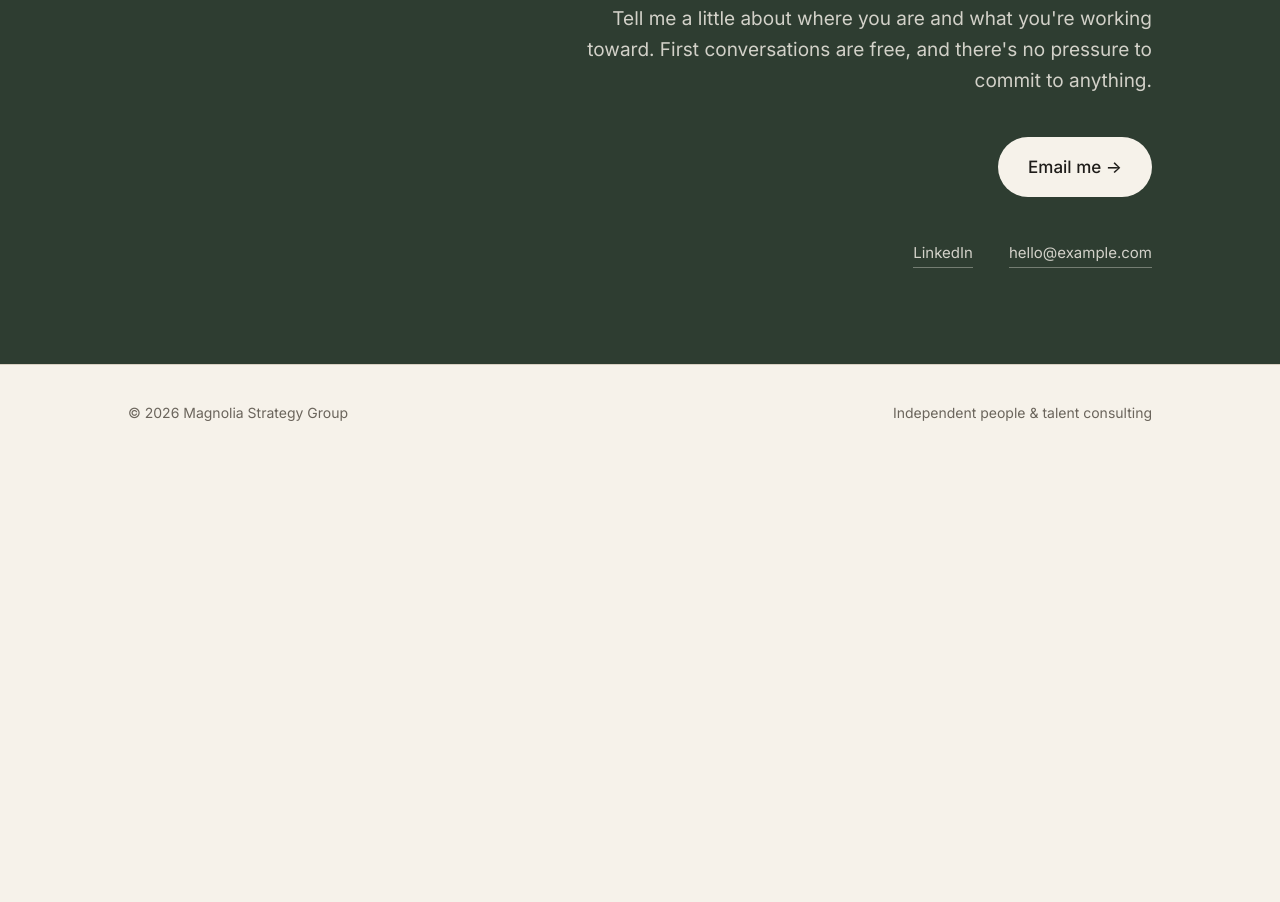
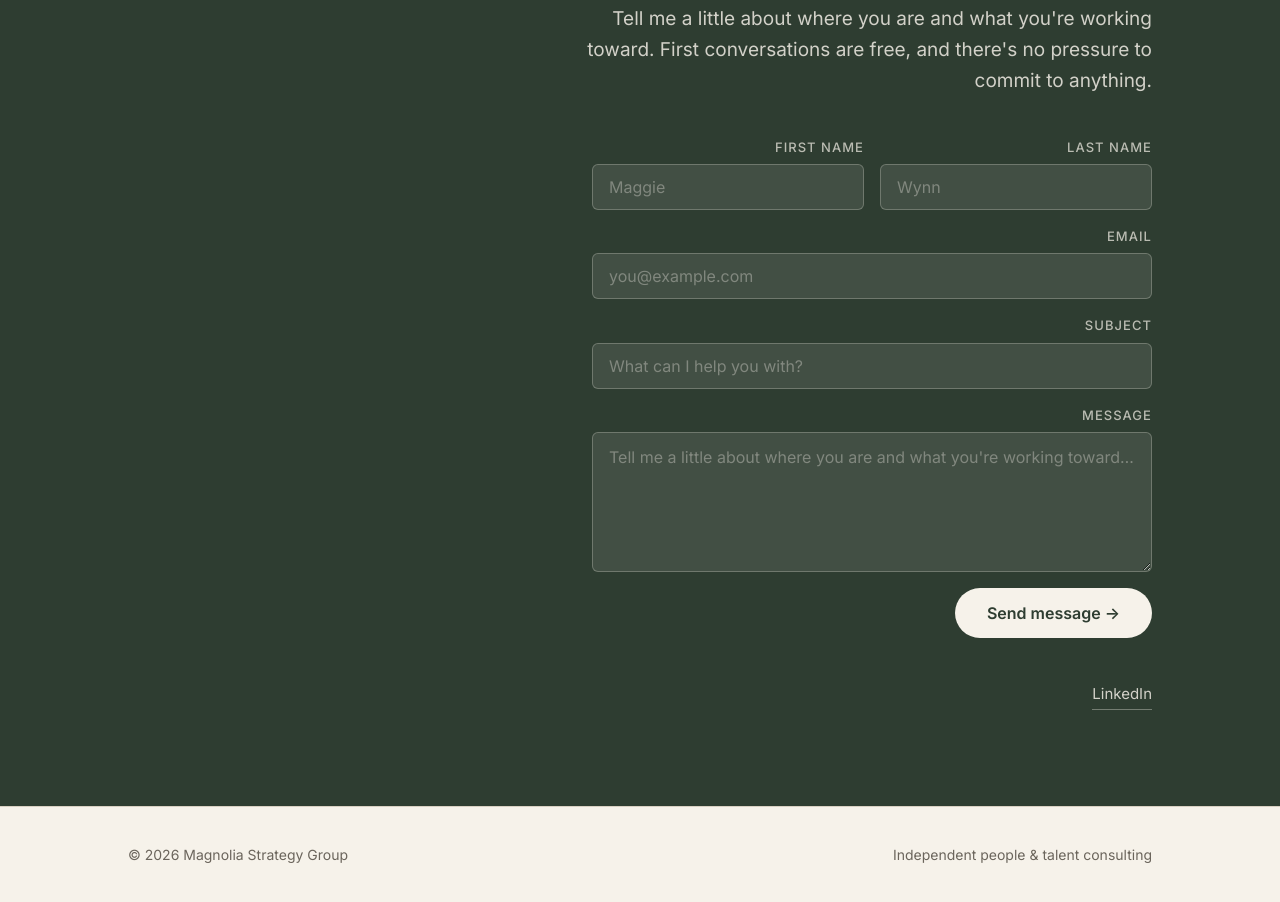
Before and after one commit to maggiewynn-bit/maggiewynn-bit.github.io, a plain HTML site: page index.html in a window 1280 px wide. Shown: the part 2915-3817 px from the top of the page. Before the commit the page ends 3375 px from the top, so only its background shows below. Drawn offline with Linux system fonts and the light colour scheme.

Commit message:
Update index.html

```diff
--- a/index.html
+++ b/index.html
@@ -326,6 +326,97 @@ section { padding: 96px 0; }
 .contact-meta a:hover { color: var(--paper); }
 
 /* ============================================================
+   CONTACT FORM
+   ============================================================ */
+.contact-form {
+  margin-top: 40px;
+  width: 100%;
+  max-width: 560px;
+  margin-left: auto;
+  display: flex;
+  flex-direction: column;
+  gap: 16px;
+}
+.form-row {
+  display: grid;
+  grid-template-columns: 1fr 1fr;
+  gap: 16px;
+}
+.form-field {
+  display: flex;
+  flex-direction: column;
+  gap: 6px;
+}
+.form-field label {
+  font-size: 13px;
+  font-weight: 500;
+  letter-spacing: 0.08em;
+  text-transform: uppercase;
+  color: rgba(246,242,234,0.7);
+}
+.form-field input,
+.form-field textarea {
+  background: rgba(246,242,234,0.1);
+  border: 1px solid rgba(246,242,234,0.25);
+  border-radius: 6px;
+  padding: 12px 16px;
+  font-family: var(--body);
+  font-size: 16px;
+  color: var(--paper);
+  outline: none;
+  transition: border-color 0.2s, background 0.2s;
+  width: 100%;
+}
+.form-field input::placeholder,
+.form-field textarea::placeholder {
+  color: rgba(246,242,234,0.35);
+}
+.form-field input:focus,
+.form-field textarea:focus {
+  border-color: rgba(246,242,234,0.6);
+  background: rgba(246,242,234,0.15);
+}
+.form-field textarea {
+  resize: vertical;
+  min-height: 140px;
+  line-height: 1.6;
+}
+.form-submit {
+  display: flex;
+  flex-direction: column;
+  gap: 12px;
+  align-items: flex-end;
+}
+.form-submit button {
+  background: var(--paper);
+  color: var(--forest);
+  border: none;
+  padding: 15px 32px;
+  border-radius: 100px;
+  font-family: var(--body);
+  font-size: 16px;
+  font-weight: 600;
+  cursor: pointer;
+  transition: transform 0.2s, background 0.2s;
+}
+.form-submit button:hover {
+  transform: translateY(-2px);
+  background: var(--paper-deep);
+}
+.form-success {
+  display: none;
+  color: rgba(246,242,234,0.82);
+  font-size: 15px;
+  text-align: right;
+}
+@media (max-width: 640px) {
+  .form-row { grid-template-columns: 1fr; }
+  .contact-form { margin-left: 0; }
+  .form-submit { align-items: stretch; }
+  .form-submit button { width: 100%; }
+}
+
+/* ============================================================
    FOOTER
    ============================================================ */
 footer {
@@ -462,15 +553,65 @@ footer {
     <div class="eyebrow">Get in touch</div>
     <h2>Let's figure out what you need.</h2>
     <p>Tell me a little about where you are and what you're working toward. First conversations are free, and there's no pressure to commit to anything.</p>
-    <!-- Replace the email below with your real address -->
-    <a href="mailto:hello@example.com" class="contact-link">Email me →</a>
+    <form
+      class="contact-form"
+      action="https://formspree.io/f/xqevldov"
+      method="POST"
+      id="contact-form"
+    >
+      <div class="form-row">
+        <div class="form-field">
+          <label for="first-name">First Name</label>
+          <input type="text" id="first-name" name="first_name" placeholder="Maggie" required>
+        </div>
+        <div class="form-field">
+          <label for="last-name">Last Name</label>
+          <input type="text" id="last-name" name="last_name" placeholder="Wynn" required>
+        </div>
+      </div>
+      <div class="form-field">
+        <label for="email">Email</label>
+        <input type="email" id="email" name="email" placeholder="you@example.com" required>
+      </div>
+      <div class="form-field">
+        <label for="subject">Subject</label>
+        <input type="text" id="subject" name="subject" placeholder="What can I help you with?">
+      </div>
+      <div class="form-field">
+        <label for="message">Message</label>
+        <textarea id="message" name="message" placeholder="Tell me a little about where you are and what you're working toward…" required></textarea>
+      </div>
+      <div class="form-submit">
+        <button type="submit">Send message →</button>
+        <p class="form-success" id="form-success">Thanks — I'll be in touch soon.</p>
+      </div>
+    </form>
     <div class="contact-meta">
-      <!-- Replace these with your real links -->
       <a href="https://www.linkedin.com/in/mwynn1/" target="_blank" rel="noopener">LinkedIn</a>
-      <a href="mailto:hello@example.com">hello@example.com</a>
     </div>
   </div>
 </section>
+
+<script>
+// Show success message inline after submit instead of redirecting
+var form = document.getElementById('contact-form');
+if (form) {
+  form.addEventListener('submit', function(e) {
+    e.preventDefault();
+    var data = new FormData(form);
+    fetch(form.action, {
+      method: 'POST',
+      body: data,
+      headers: { 'Accept': 'application/json' }
+    }).then(function(response) {
+      if (response.ok) {
+        form.reset();
+        document.getElementById('form-success').style.display = 'block';
+      }
+    });
+  });
+}
+</script>
 
 <!-- ============================================================
      FOOTER
```
